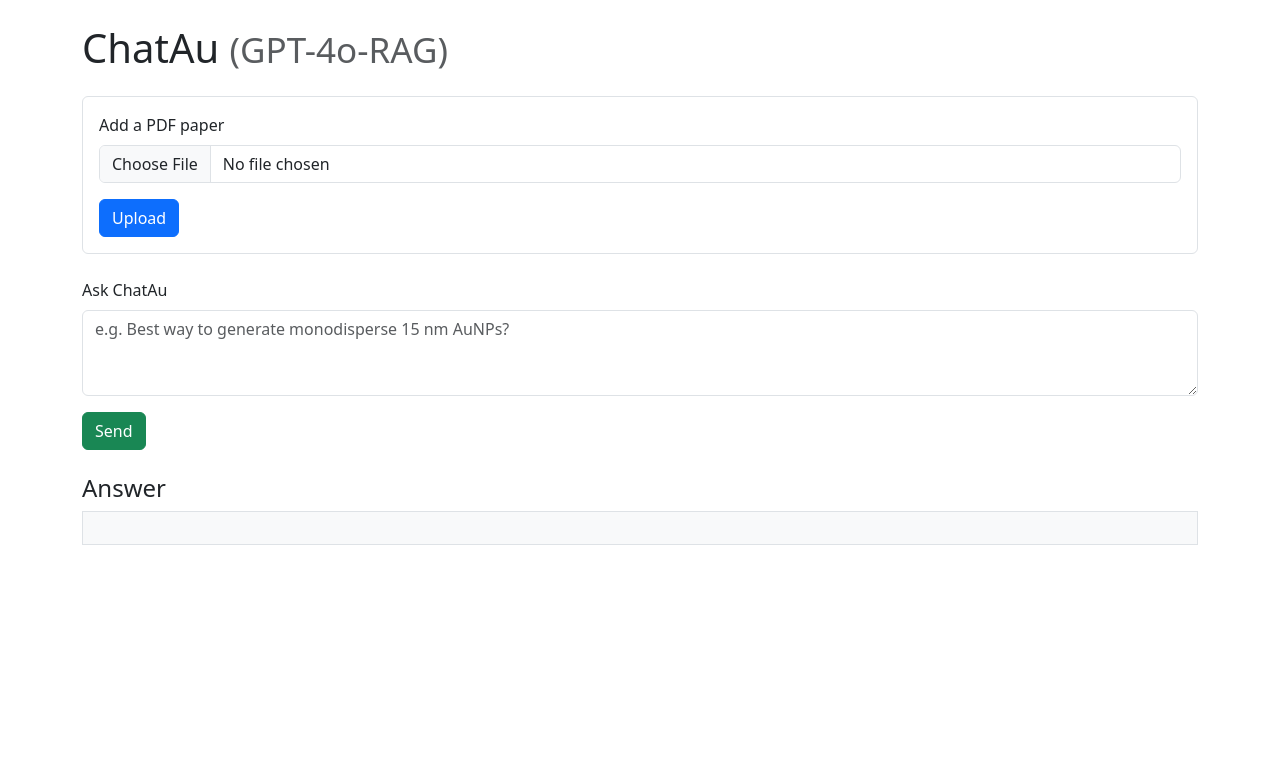
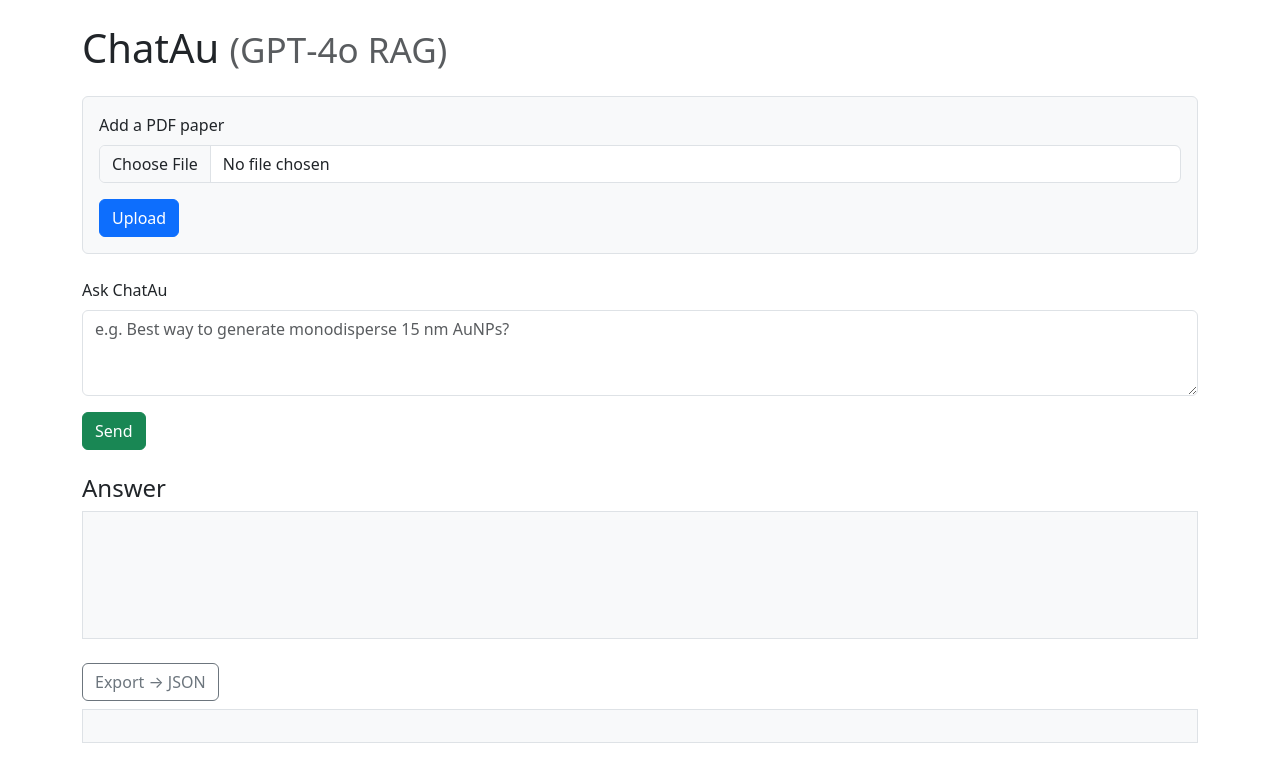
Before and after one commit to imraanykhan/ChatAuNP2, a Python web app: template templates/index.html in a window 1280 px wide. Shown: the top 782 px of the page. Run offline with Jinja, Linux system fonts and the light colour scheme; the template is opened without the code that fills it, so the values that code supplies are empty.

Commit message:
Update index.html

```diff
--- a/templates/index.html
+++ b/templates/index.html
@@ -1,78 +1,89 @@
 <!doctype html>
 <html lang="en">
 <head>
-    <meta charset="utf-8">
+  <meta charset="utf-8" />
+  <meta name="viewport" content="width=device-width, initial-scale=1" />
   <title>ChatAu v1.1</title>
-    <meta name="viewport" content="width=device-width, initial-scale=1">
+
+  <!-- Bootstrap 5 -->
   <link href="https://cdn.jsdelivr.net/npm/bootstrap@5.3.3/dist/css/bootstrap.min.css" rel="stylesheet">
 </head>
 <body class="container py-4">
-    <h1 class="mb-4">ChatAu <small class="text-muted">(GPT-4o-RAG)</small></h1>
+  <h1 class="mb-4">ChatAu <small class="text-muted fw-light">(GPT‑4o RAG)</small></h1>
 
-    <!-- upload ------------------------------------------------------------ -->
-    <form action="/upload" method="post" enctype="multipart/form-data" class="mb-4 p-3 border rounded">
+  <!-- -------------------- PDF upload -------------------- -->
+  <form action="/upload" method="post" enctype="multipart/form-data" class="mb-4 p-3 border rounded bg-light">
     <div class="mb-3">
       <label class="form-label">Add a PDF paper</label>
-            <input class="form-control" type="file" name="pdf" accept="application/pdf" required>
+      <input class="form-control" type="file" name="pdf" accept="application/pdf" required />
     </div>
     <button class="btn btn-primary">Upload</button>
   </form>
 
-    <!-- chat -------------------------------------------------------------- -->
+  <!-- -------------------- chat input -------------------- -->
   <div class="mb-3">
-        <label class="form-label">Ask ChatAu</label>
-        <textarea id="question" class="form-control" rows="3" placeholder="e.g. Best way to generate monodisperse 15 nm AuNPs?"></textarea>
+    <label for="question" class="form-label">Ask ChatAu</label>
+    <textarea id="question" class="form-control" rows="3" placeholder="e.g. Best way to generate monodisperse 15 nm AuNPs?"></textarea>
   </div>
   <button id="send" class="btn btn-success mb-4">Send</button>
 
+  <!-- -------------------- answer display -------------------- -->
   <h4>Answer</h4>
-    <pre id="answer" class="border p-3 bg-light"></pre>
+  <pre id="answer" class="border p-3 bg-light" style="min-height: 8rem; white-space: pre-wrap;"></pre>
 
+  <!-- -------------------- JSON export -------------------- -->
+  <button id="exportBtn" class="btn btn-outline-secondary mt-2">Export → JSON</button>
+  <pre id="output" class="border p-3 bg-light mt-2" style="white-space: pre-wrap;"></pre>
+
+  <!-- -------------------- scripts -------------------- -->
   <script>
-        document.getElementById('send').onclick = async () => {
-            const q = document.getElementById('question').value.trim();
-            if (!q) return;
-            const res = await fetch('/ask', {
+    /* helper: POST form‑urlencoded */
+    async function postForm(path, payload) {
+      const body = new URLSearchParams(payload);
+      return fetch(path, {
         method: 'POST',
         headers: { 'Content-Type': 'application/x-www-form-urlencoded' },
-                body: new URLSearchParams({ question: q })
+        body
       });
+    }
+
+    /* chat send */
+    document.getElementById('send').addEventListener('click', async () => {
+      const question = document.getElementById('question').value.trim();
+      if (!question) return;
+
+      const res = await postForm('/ask', { question });
       const data = await res.json();
-            document.getElementById('answer').textContent = data.answer || data.error;
-        };
-
-
-<!-- export button -->
-<button id="exportBtn" class="btn btn-outline-secondary">Export to JSON</button>
-<pre id="output" class="border p-3 bg-light mt-2"></pre>
-
-    <script>
-      const btn     = document.getElementById('exportBtn');
-      const answer  = document.getElementById('answer');
-      const output  = document.getElementById('output');
-
-      btn.addEventListener('click', async () => {
-        const text = answer.textContent.trim();        // <-- use textContent
-        if (!text) { alert('No answer to convert!'); return; }
-
-        const res = await fetch('/api/parse', {        // <-- path matches FastAPI
-          method : 'POST',
-          headers: { 'Content-Type': 'application/json' },
-          body   : JSON.stringify({ text })
+      document.getElementById('answer').textContent = data.answer || data.error || '[no response]';
     });
 
-        if (!res.ok) { alert('Parse error'); return; }
+    /* JSON export */
+    document.getElementById('exportBtn').addEventListener('click', async () => {
+      const raw = document.getElementById('answer').textContent.trim();
+      if (!raw) { alert('No answer to export!'); return; }
 
-        const data = await res.json();
-        const json = JSON.stringify(data, null, 2);
-        output.textContent = json;
+      const res = await fetch('/parse', {
+        method: 'POST',
+        headers: { 'Content-Type': 'application/json' },
+        body: JSON.stringify({ text: raw })
+      });
 
-        // prompt a download
-        const blob = new Blob([json], { type: 'application/json' });
-        const url  = URL.createObjectURL(blob);
-        const a    = Object.assign(document.createElement('a'), {
-          href: url, download: 'protocol.json'
-        });
+      if (!res.ok) {
+        const msg = await res.text();
+        alert('Parse error: ' + msg);
+        return;
+      }
+
+      const jsonData = await res.json();
+      const pretty = JSON.stringify(jsonData, null, 2);
+      document.getElementById('output').textContent = pretty;
+
+      // trigger download
+      const blob = new Blob([pretty], { type: 'application/json' });
+      const url = URL.createObjectURL(blob);
+      const a = document.createElement('a');
+      a.href = url;
+      a.download = 'protocol.json';
       a.click();
       URL.revokeObjectURL(url);
     });
```
Lines whose indentation alone changed are shown as unchanged.
